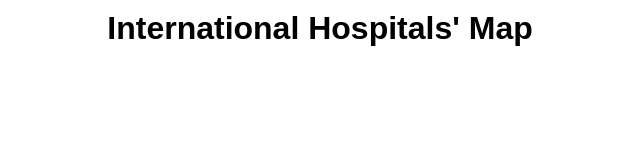
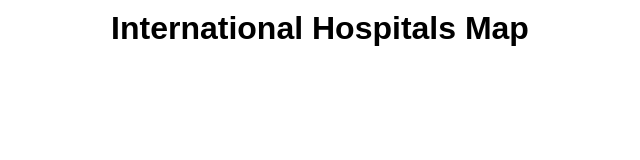
Before and after one commit to Luiscastanedam05/international-hospital-map, a plain HTML site: page index.html in a window 1280 px wide. Shown: the full height of the page, 320-960 px from the left. Drawn offline with nearby package versions, Linux system fonts and the light colour scheme.

Commit message:
Update index.html

```diff
--- a/index.html
+++ b/index.html
@@ -12,7 +12,7 @@
     </style>
 </head>
 <body>
-    <h1>International Hospitals' Map</h1>
+    <h1>International Hospitals Map</h1>
     <div id="map"></div>
     <script src="https://unpkg.com/leaflet@1.9.4/dist/leaflet.js"></script>
     <script>
@@ -44,8 +44,8 @@
             { name: "Hôpital Universitaire Genève - Les Trois-Chênes", coords: [46.1922, 6.1977], address: "Chemin du Pont-Bochet 3, 1226 Thônex, Switzerland" },
             { name: "Cliniques El Manar", coords: [36.8065, 10.1647], address: "1 Rue de l’Hôpital, Tunis 1006, Tunisia" }
             { name: "Hospital Viamed Fuensanta", coords: [40.4407, -3.6588], address: "Calle de Arturo Soria 17, 28027 Madrid, Spain" },
-{ name: "Hospital Universitario de Ceuta", coords: [35.8912, -5.3336], address: "Loma Colmenar, s/n, 51003 Ceuta, Spain" },
-{ name: "Hospital de Viladecans", coords: [41.3156, 2.0218], address: "Avinguda de Gavà, 50, 08840 Viladecans, Barcelona, Spain" }
+            { name: "Hospital Universitario de Ceuta", coords: [35.8912, -5.3336], address: "Loma Colmenar, s/n, 51003 Ceuta, Spain" },
+            { name: "Hospital de Viladecans", coords: [41.3156, 2.0218], address: "Avinguda de Gavà, 50, 08840 Viladecans, Barcelona, Spain" }
         ];
 
         // Add markers for each hospital
```
